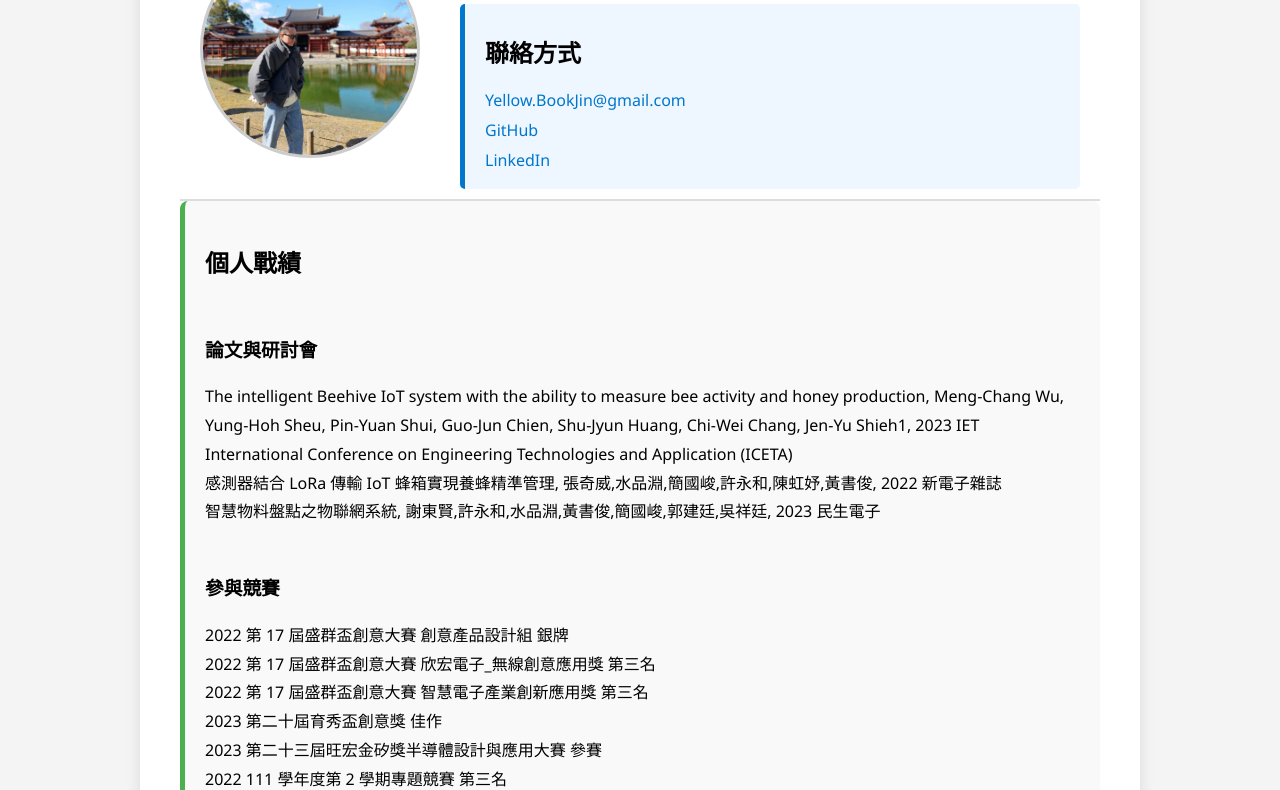
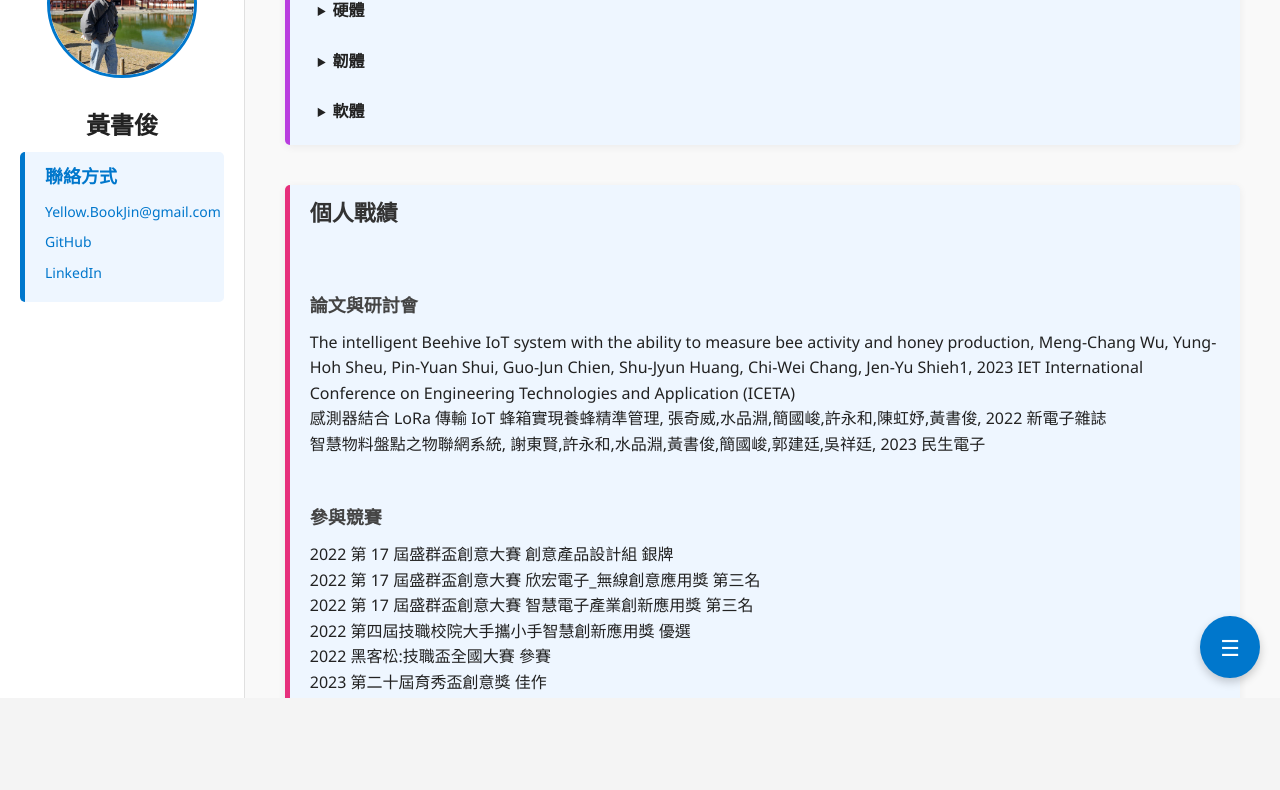
Before and after one commit to YBJin0902/Web_Develop, a plain HTML site: page Personal/index.html in a window 1280 px wide. Shown: the part 102-892 px from the top of the page. After the commit the page ends 800 px from the top, so only its background shows below. Drawn offline with Linux system fonts and the light colour scheme.

Commit message:
New: hole web update , all new display

```diff
--- a/Personal/index.html
+++ b/Personal/index.html
@@ -1,41 +1,58 @@
 <!DOCTYPE html>
-<lang="zh-Hant">
-
+<html lang="zh-Hant">
 <head>
   <meta charset="UTF-8" />
-  <meta name="viewport" content="width=device-width, initial-scale=1.0"/>
-  <title>黃書俊個人簡介</title>
+  <meta name="viewport" content="width=device-width, initial-scale=1.0" />
+  <title>YBJIN</title>
   <link rel="stylesheet" href="style.css" />
 </head>
 
 <body>
-  <div class="main-container">
-    <div class="top-section">
+  <div class="main-wrapper">
+    <aside class="left-panel">
       <div class="photo">
-        <img src="images/me.jpg" alt="Profile Photo">
+        <img src="images/me.jpg" alt="Profile Photo" />
       </div>
       <div class="info">
         <h1>黃書俊</h1>
-        <h3></h3>
         <div class="contact">
           <h2>聯絡方式</h2>
-          <a href="https://mail.google.com/mail/?view=cm&fs=1&to=黃書俊%20<yellow.bookjin%40gmail.com>" target="_blank">
-            Yellow.BookJin@gmail.com
-          </a>
+          <a href="mailto:yellow.bookjin@gmail.com">Yellow.BookJin@gmail.com</a>
           <a href="https://github.com/YBJin0902/My_Source.git" target="_blank">GitHub</a>
           <a href="https://www.linkedin.com/in/ybj0902/" target="_blank">LinkedIn</a>
         </div>
+      </div>
+    </aside>
 
-        <div class="side-buttons">
-            <button onclick="scrollToSection('calendar')">Calendar</button>
-            <button onclick="scrollToSection('about')">About Me</button>
-            <button onclick="location.href='USBLab/USBLab_login.html'">USBLab</button>
-            <button onclick="scrollToTop()">Top</button>
-          </div>
-      </div>
-    </div>
+    <main class="right-panel">
+      <section id="skill" class="skill block">
+        <h2>技能</h2>
+        <details><summary>硬體</summary>
+          <ul>
+            <li>IC 應用電路設計</li>
+            <li>電路繪製、製作</li>
+            <li>熟悉 Altium Designer</li>
+          </ul>
+        </details>
 
-    <div id="about" class="about-section">
+        <details><summary>韌體</summary>
+          <ul>
+            <li>裸機開發</li>
+            <li>後端登入驗證</li>
+            <li>行事曆整合</li>
+          </ul>
+        </details>
+
+        <details><summary>軟體</summary>
+          <ul>
+            <li>前端 UI 設計</li>
+            <li>網站開發</li>
+            <li>JavaScript / Python / ROS</li>
+          </ul>
+        </details>
+      </section>
+
+      <section id="about" class="about block">
         <h2>個人戰績</h2>
         <br>
 
@@ -52,13 +69,17 @@
             2022 第 17 屆盛群盃創意大賽 創意產品設計組 銀牌<br>
             2022 第 17 屆盛群盃創意大賽 欣宏電子_無線創意應用獎 第三名<br>
             2022 第 17 屆盛群盃創意大賽 智慧電子產業創新應用獎 第三名<br>
+            2022 第四屆技職校院大手攜小手智慧創新應用獎 優選<br>
+            2022 黑客松:技職盃全國大賽 參賽<br>
             2023 第二十屆育秀盃創意獎 佳作<br>
             2023 第二十三屆旺宏金矽獎半導體設計與應用大賽 參賽<br>
-        2022 111 學年度第 2 學期專題競賽 第三名<br>
+            2022 111 學年度第 2 學期校內專題競賽 第三名<br>
             2023 智在家鄉聯發科技數位社會創新競賽 參賽<br>
             2023 TUPC 程式能力競賽 佳作<br>
-        2022 第四屆技職校院大手攜小手智慧創新應用獎 優選<br>
-        2022 黑客松:技職盃全國大賽 參賽<br>
+            2023 第18屆 盛群盃創意大賽「創意產品設計組 銀牌」<br>
+            2023 第18屆「智慧化自行車暨健康科技應用獎 第一名」<br>
+            2023 第二屆 晶心盃 RISC-V 創意大賽 銀牌<br>
+            2023 第五屆 技職校院大手攜小手智慧創新應用獎 季軍<br>
           </p>
         <br>
 
@@ -68,12 +89,20 @@
             智慧物料盤點之物連網系統<br>
             動力慢速載具之夜間雷射投影道路辨識與防護系統<br>
           </p>
-
+      </section>
+    </main>
   </div>
 
+<div class="floating-menu">
+    <button class="fab" onclick="toggleFloatingMenu()">☰</button>
+    <div class="fab-buttons" id="fabButtons">
+      <button onclick="scrollToSection('skill')">Skill</button>
+      <button onclick="scrollToSection('about')">About Me</button>
+      <button onclick="location.href='USBLab/USBLab_login.html'">USBLab</button>
+      <button onclick="scrollToTop()">Top</button>
     </div>
+  </div>
+
   <script src="script.js"></script>
-
 </body>
-
 </html>
--- a/Personal/script.js
+++ b/Personal/script.js
@@ -1,24 +1,12 @@
-function showMessage() {
-  document.getElementById('message').textContent = 'Hello! Thanks for clicking.';
-}
-
-// top-section 動畫縮小控制
-window.addEventListener('scroll', function () {
-  const topSection = document.querySelector('.top-section');
-  if (window.scrollY > 100) {
-    topSection.classList.add('shrink');
-    document.body.classList.add('shrunk');
-  } else {
-    topSection.classList.remove('shrink');
-    document.body.classList.remove('shrunk');
-  }
-});
-
-function scrollToSection(sectionId) {
-  const el = document.getElementById(sectionId);
+function scrollToSection(id) {
+  const el = document.getElementById(id);
   if (el) el.scrollIntoView({ behavior: 'smooth' });
 }
 
 function scrollToTop() {
   window.scrollTo({ top: 0, behavior: 'smooth' });
 }
+
+function toggleFloatingMenu() {
+  document.getElementById('fabButtons').classList.toggle('show');
+}
--- a/Personal/style.css
+++ b/Personal/style.css
@@ -1,209 +1,229 @@
-/* ===== Reset & 全域設定 ===== */
+/* Reset & 基本設定 */
 * {
   box-sizing: border-box;
+  margin: 0;
+  padding: 0;
+  font-family: 'Segoe UI', sans-serif;
 }
 
 body {
-  margin: 0;
-  font-family: "Segoe UI", sans-serif;
+  overflow-x: hidden;
   background-color: #f4f4f4;
+  color: #222;
+  line-height: 1.6;
 }
 
-/* ===== 外框容器 ===== */
-.main-container {
-  width: 100%;                 /* 滿版寬度允許拉伸 */
-  max-width: 1000px;           /* 最大寬度限制（你可調整為 800px, 960px 等） */
-  margin: 0 auto;              /* 水平置中 */
-  padding: 30px 40px;          /* 內邊距（可視情況微調） */
-  background-color: white;
-  border-radius: 12px;
-  box-shadow: 0 0 15px rgba(0, 0, 0, 0.1);
+.main-wrapper {
+  display: flex;
+  height: 100vh;
 }
 
-/* ===== 上半部資訊區塊（Sticky）===== */
-.top-section {
-  display: flex;
-  align-items: flex-start;
-  gap: 40px;
-  flex-wrap: wrap;
-
-  position: sticky;
-  top: 0;
-  z-index: 999;
-  background-color: #ffffff;
-  padding: 10px 20px;
-  border-bottom: 2px solid #ddd;
+/* 左側資訊欄 */
+.left-panel {
+  width: 20%;
+  background-color: #fff;
+  padding: 30px 20px;
+  border-right: 1px solid #e0e0e0;
+  overflow-y: auto;
+  text-align: center;
 }
 
-/* ===== 照片樣式 ===== */
-.photo img {
-  width: 220px;
-  height: 220px;
+.left-panel .photo img {
+  width: 150px;
+  height: 150px;
+  border-radius: 50%;
   object-fit: cover;
-  border-radius: 50%;
-  border: 3px solid #ccc;
+  margin-bottom: 20px;
+  border: 3px solid #0077cc;
 }
 
-/* ===== 右側資訊區塊 ===== */
-.info {
-  flex: 1;
-  display: flex;
-  flex-direction: column;
-  gap: 10px;
+.left-panel h1 {
+  font-size: 24px;
+  margin-bottom: 8px;
 }
 
-h1 {
-  margin: 0;
+.left-panel h3 {
+  font-size: 16px;
+  color: #666;
+  margin-bottom: 20px;
 }
 
-h2 {
-  margin: 1;
-}
-
-h3 {
-  margin: 0;
-}
-
-/* ===== 聯絡方式 ===== */
-.contact {
+.left-panel .contact {
   background-color: #eef6ff;
   padding: 10px 20px;
   border-left: 5px solid #0077cc;
   border-radius: 5px;
-
-  max-width: 900px;       /* ✅ 限制最大寬度 */
-  width: 100%;            /* ✅ 手機上可滿寬 */
 }
 
-.contact a {
+.left-panel .contact h2 {
+  font-size: 18px;
+  margin-bottom: 10px;
+  color: #0077cc;
+  text-align: left;
+}
+
+.left-panel .contact a {
+  color: #0077cc;
+  text-decoration: none;
   display: block;
   margin-bottom: 8px;
-  color: #0077cc;
-  text-decoration: none;
+  font-size: 14px;
+  text-align: left;
 }
 
-.contact a:hover {
-  text-decoration: underline;
+/* 右側內容欄 */
+.right-panel {
+  width: 85%;
+  padding: 40px;
+  overflow-y: auto;
+  background-color: #f9f9f9;
 }
 
-.about-section {
-  margin-top: 20px;
-  padding: 20px 20px;
-  background-color: #f9f9f9;
-  border-left: 5px solid #4caf50;
-  border-radius: 8px;
-  line-height: 1.8;
+.right-panel .skill {
+  background-color: #eef6ff;
+  padding: 10px 20px;
+  border-left: 5px solid #b93edf;
+  border-radius: 5px;
 }
 
-.calendar-section {
-  max-width: 100%;
-  margin: 0 auto;
-  padding-top: 10px;
-  height: auto;
-  overflow-x: auto;
-  min-height: 500px;  /* ✅ 加上這行讓它撐開 */
+.block details summary {
+  font-weight: 600;
+  font-size: 16px;
+  cursor: pointer;
+  margin-top: 15px;
+  margin-bottom: 8px;
+  padding-left: 8px;
+  position: relative;
 }
 
-
-/* ===== 響應式支援 ===== */
-@media (max-width: 768px) {
-  .top-section {
-    flex-direction: column;
-    align-items: center;
-    text-align: center;
-    position: static; /* 手機版不 sticky */
-    border-bottom: none;
-  }
-
-  .photo img {
-    margin-bottom: 20px;
-  }
-
-  .info {
-    align-items: center;
-  }
-
-  .about-section {
-    text-align: center;
-  }
+/* 展開箭頭樣式更統一 */
+.block details summary::marker {
+  font-size: 14px;
 }
 
-/* ========== Sticky 縮起動畫樣式 ========== */
-.top-section.shrink {
-  position: fixed;
-  top: 0;
-  left: 0;
-  width: 220px;
-  height: 200vh;
-  flex-direction: column;
-  align-items: center;
-  justify-content: flex-start;
-  padding: 20px 10px;
-  gap: 10px;
-  transition: all 0.5s ease;
-  box-shadow: 4px 0 12px rgba(0, 0, 0, 0.1);
-  border-right: 1px solid #ddd;
-  border-bottom: none;
-  z-index: 1000;
+/* 列表樣式 */
+.block details ul {
+  padding-left: 24px; /* 縮排 */
+  margin-bottom: 10px;
+  list-style-type: disc;
 }
 
-.top-section.shrink .info {
-  align-items: center;
-  text-align: center;
+/* 每一列技能項目 */
+.block details ul li {
+  margin-bottom: 6px;
+  font-size: 15px;
+  color: #333;
+  line-height: 1.5;
 }
 
-
-.top-section.shrink .photo img {
-  width: 100px;
-  height: 100px;
+/* 可選：展開區塊內再加陰影或內邊距 */
+.block details[open] {
+  background-color: #f7f9fc;
+  padding: 8px 12px;
+  border-radius: 8px;
+  border-left: 4px solid #7f04a5; /* 紫色邊條 */
 }
 
-.top-section.shrink .info h1 {
-  font-size: 18px;
+.right-panel .about {
+  background-color: #eef6ff;
+  padding: 10px 20px;
+  border-left: 5px solid #e6307c;
+  border-radius: 5px;
 }
 
-.top-section.shrink .info h3,
-.top-section.shrink .contact {
-  display: none;
+.block {
+  margin-bottom: 40px;
+  background: #fff;
+  padding: 25px 30px;
+  border-radius: 10px;
+  box-shadow: 0 2px 8px rgba(0,0,0,0.06);
 }
 
-/* 縮起時 main-container 右偏讓出空間 */
-body.shrunk .main-container {
-  margin-left: 220px;
-  margin-right: auto;
-  max-width: calc(100% - 280px);
-  transition: margin 0.5s ease;
+.block h2 {
+  font-size: 22px;
+  margin-bottom: 15px;
+  color: #333;
 }
 
-.calendar-section,
-.about-section {
-  max-width: 1300px;
-  margin: 0 auto;
+.block h3 {
+  font-size: 18px;
+  margin-top: 20px;
+  margin-bottom: 10px;
+  color: #444;
 }
 
-
-/* 縮起時才顯示按鈕 */
-.side-buttons {
-  display: none;
-  flex-direction: column;
-  gap: 10px;
-  margin-top: 20px;
+.block ul li {
+  margin-bottom: 8px;
+  font-size: 15px;
 }
 
-.top-section.shrink .side-buttons {
-  display: flex;
+.block details summary {
+  font-weight: bold;
+  cursor: pointer;
+  margin-bottom: 10px;
+  font-size: 16px;
 }
 
-.side-buttons button {
-  padding: 8px 12px;
+/* 漂浮按鈕樣式 */
+.floating-menu {
+  position: fixed;
+  bottom: 20px;
+  right: 20px;
+  z-index: 999;
+  display: flex;
+  flex-direction: column-reverse;
+  align-items: flex-end;
+}
+
+.fab {
   background-color: #0077cc;
   color: white;
   border: none;
-  border-radius: 6px;
+  border-radius: 50%;
+  padding: 16px 20px;
+  font-size: 22px;
   cursor: pointer;
-  transition: background-color 0.2s ease;
+  box-shadow: 0 4px 10px rgba(0, 0, 0, 0.2);
+  transition: background-color 0.3s;
+  margin-top: 10px;
 }
 
-.side-buttons button:hover {
+.fab:hover {
   background-color: #005fa3;
 }
+
+.fab-buttons {
+  display: flex;
+  flex-direction: column;
+  gap: 10px;
+  align-items: flex-end;
+  margin-bottom: 10px;
+  opacity: 0;
+  transform: translateY(10px);
+  pointer-events: none;
+  transition: opacity 0.3s ease, transform 0.3s ease;
+}
+
+.fab-buttons.show {
+  opacity: 1;
+  transform: translateY(0);
+  pointer-events: auto;
+}
+
+.fab-buttons button {
+  width: 120px;
+  text-align: middle;
+  padding: 10px 16px;
+  border: none;
+  background-color: #0077cc;
+  color: white;
+  border-radius: 8px;
+  cursor: pointer;
+  font-size: 17px;
+  transition: background-color 0.2s ease;
+  box-shadow: 0 2px 6px rgba(0,0,0,0.15);
+}
+
+.fab-buttons button:hover {
+  background-color: #005fa3;
+}
```
Also changed, not shown: 2 other files. Lines whose indentation alone changed are shown as unchanged.
